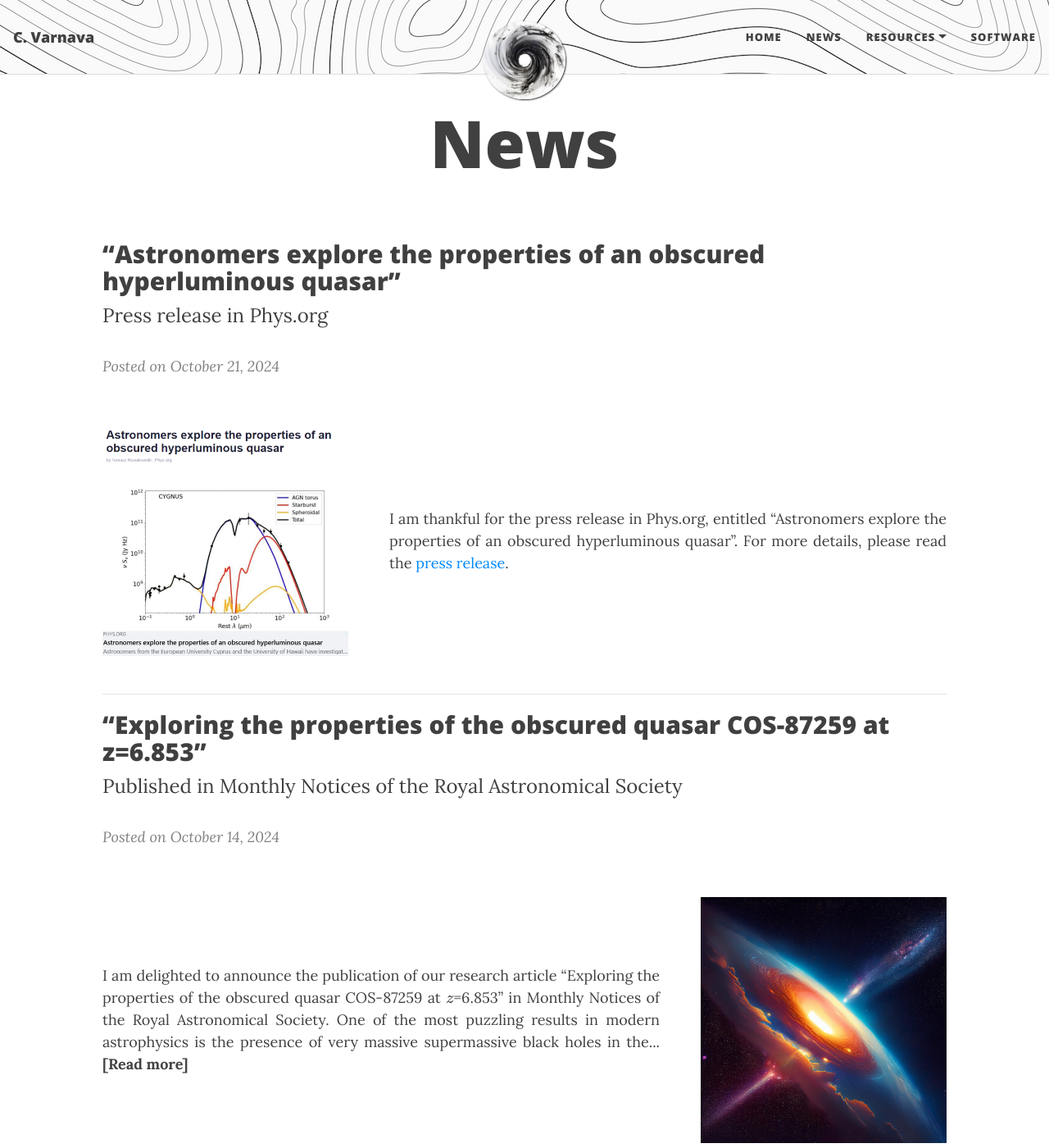
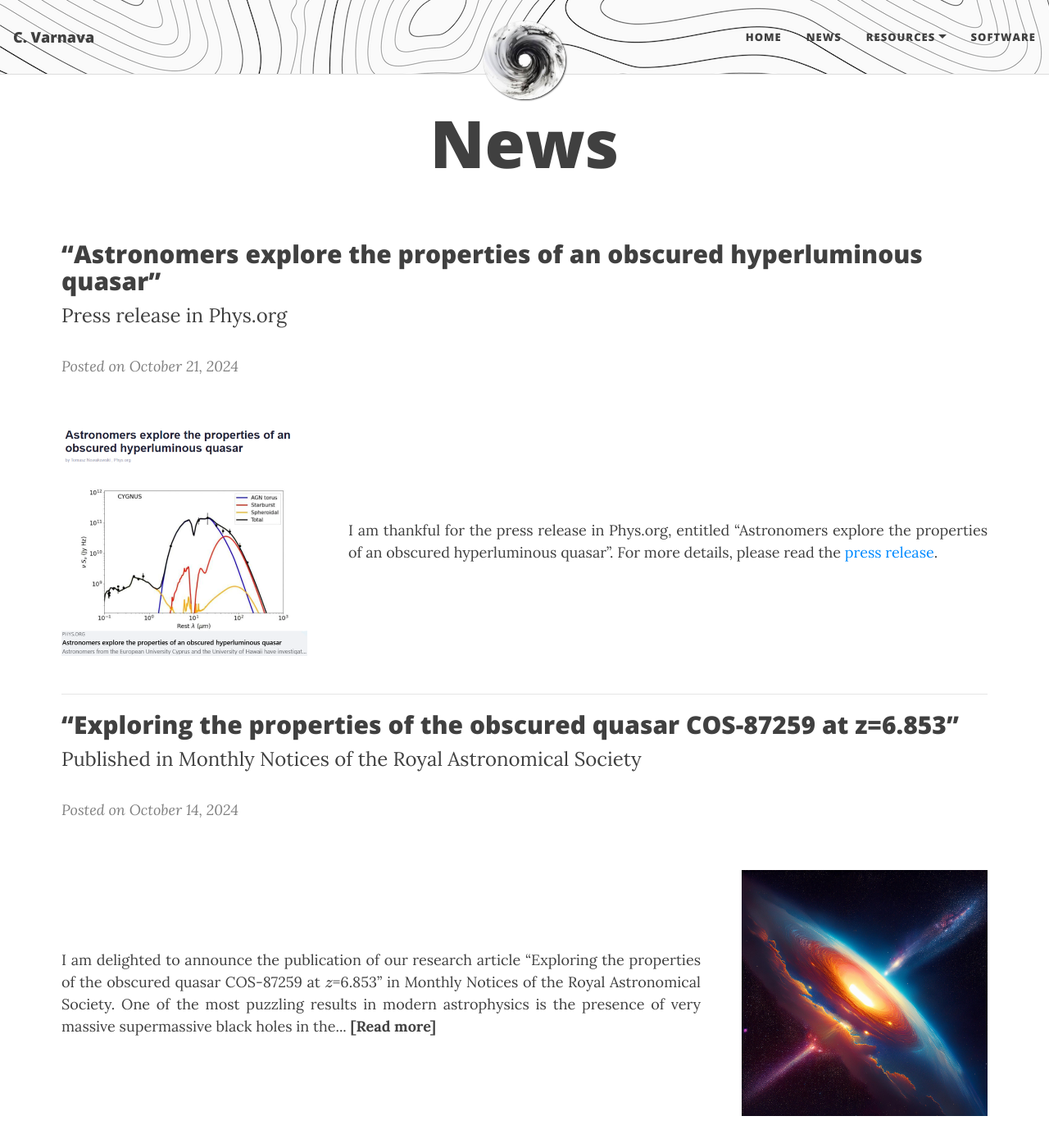
Before and after one commit to ch-var/ch-var.github.io, a Jekyll site: the page built from news.html, in a window 1280 px wide and 1400 px high. Shown: the whole window at 82% size. Built offline with Jekyll 4.4.1, drawn with Linux system fonts in a browser that asks for light colours; formulas are drawn with MathJax 3.

Commit message:
Update news.html

```diff
--- a/news.html
+++ b/news.html
@@ -7,8 +7,8 @@
   /* Reduce margins of paragraphs on desktop screens */
   @media (min-width: 768px) {
     p, hr {
-      margin-left: -150px;  /* Reduce the left margin for paragraphs */
-      margin-right: -150px; /* Reduce the right margin for paragraphs */
+      margin-left: -200px;  /* Reduce the left margin for paragraphs */
+      margin-right: -200px; /* Reduce the right margin for paragraphs */
     }
   }
 
```
